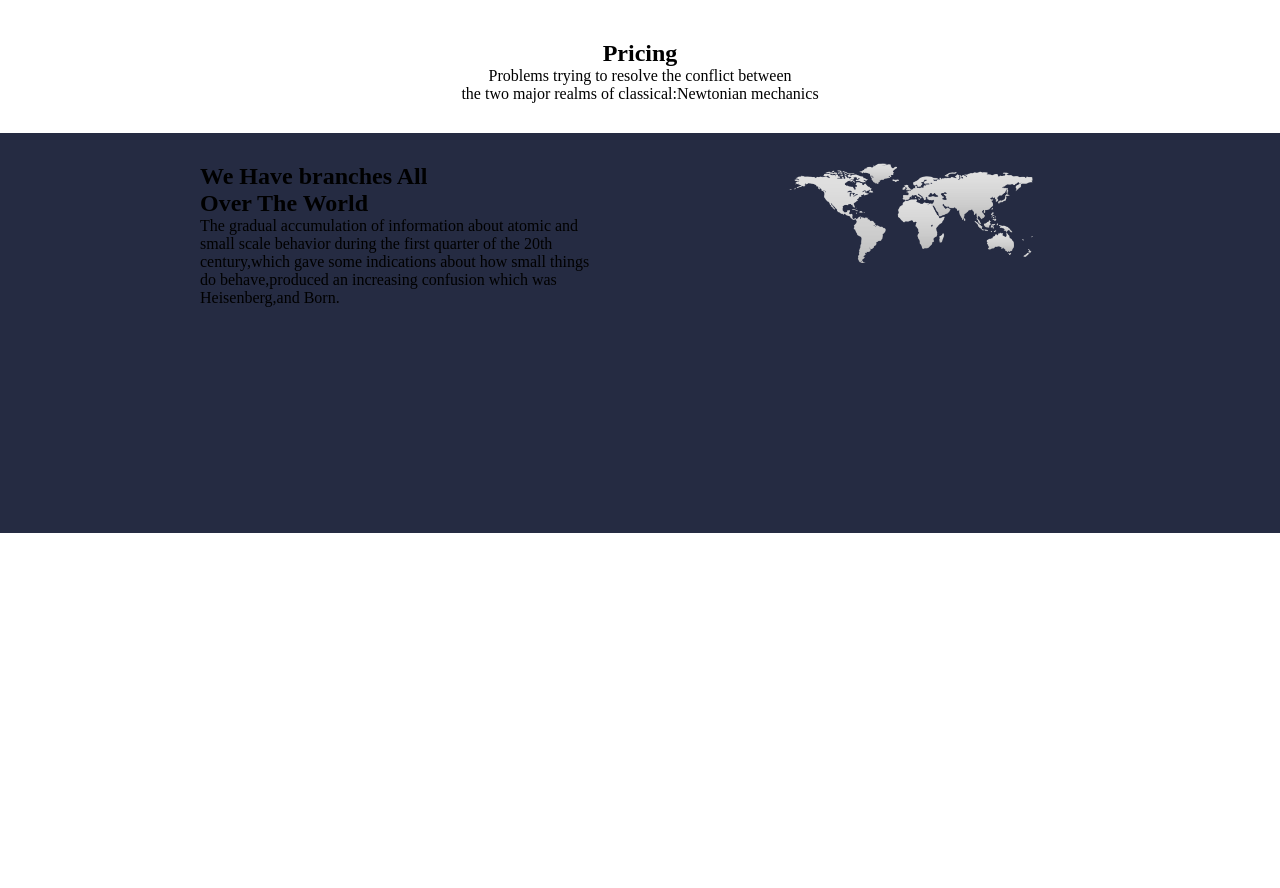
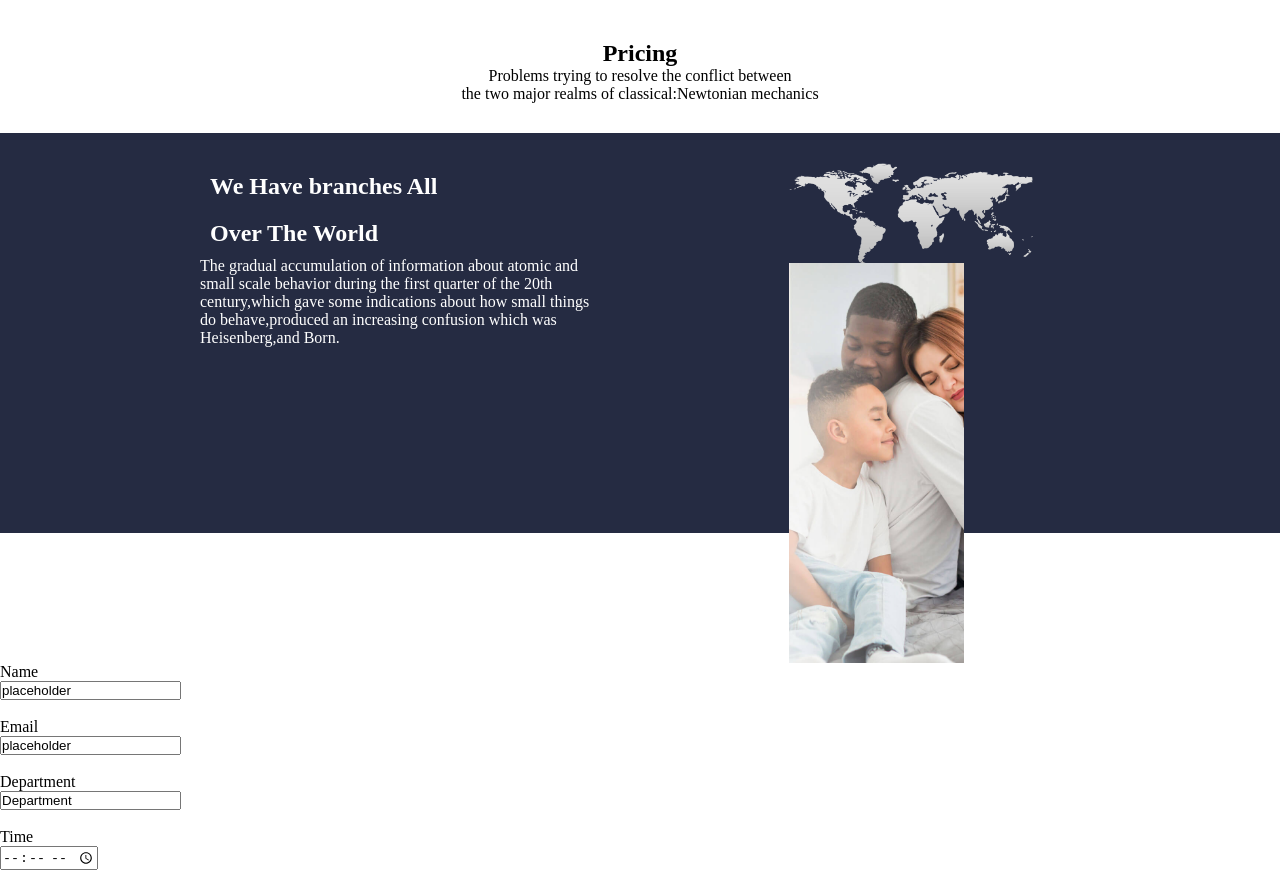
Before and after one commit to BECKY-OCHOLLA/insurance-website, a plain HTML site: page index.html in a window 1280 px wide. Shown: the part 1760-2648 px from the top of the page. Before the commit the page ends 2293 px from the top, so only its background shows below. Drawn offline with Linux system fonts and the light colour scheme.

Commit message:
it will add form and an image

```diff
--- a/index.css
+++ b/index.css
@@ -215,8 +215,13 @@ button{
 .background1,.backround2{
 float: left;
 padding: 30px 200px;
+color: white;
 
 }
 .background2{
     padding-top: 30px;
 }
+.background1 h2{
+    color: white;
+    padding: 10px;
+}
--- a/index.html
+++ b/index.html
@@ -173,10 +173,33 @@
 
          <div class="surface2">
              <div class="background3">
+                 <img src="./images2/contact-cover.2.png" height="400">
 
              </div>
 
              <div class="background4">
+                 <form action="">
+                     <label for="Name">Name</label><br>
+                     <input type=text id="Name" value="placeholder"><br><br>
+
+                     <label for="Email">Email</label><br>
+                     <input type="Email" value="placeholder"><br><br>
+
+                     <label for="Department">Department</label><br>
+                     <input type="Department" value="Department"><br><br>
+
+                     <label for="Time"> Time</label><br>
+                     <input type="Time" value="Tme"><br><br>
+
+
+
+
+
+
+
+
+                 </form>
+
 
 
              </div>
```
